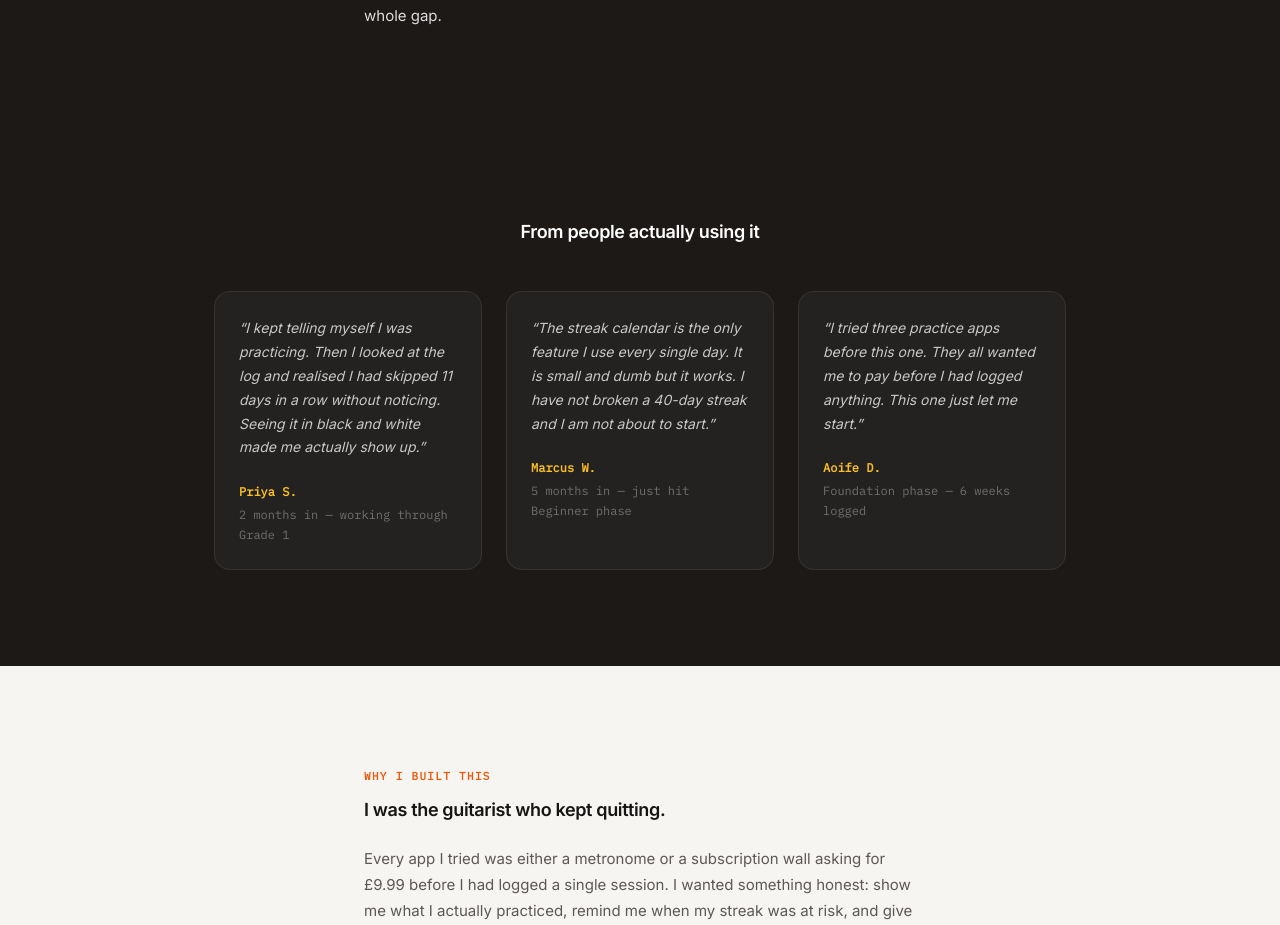
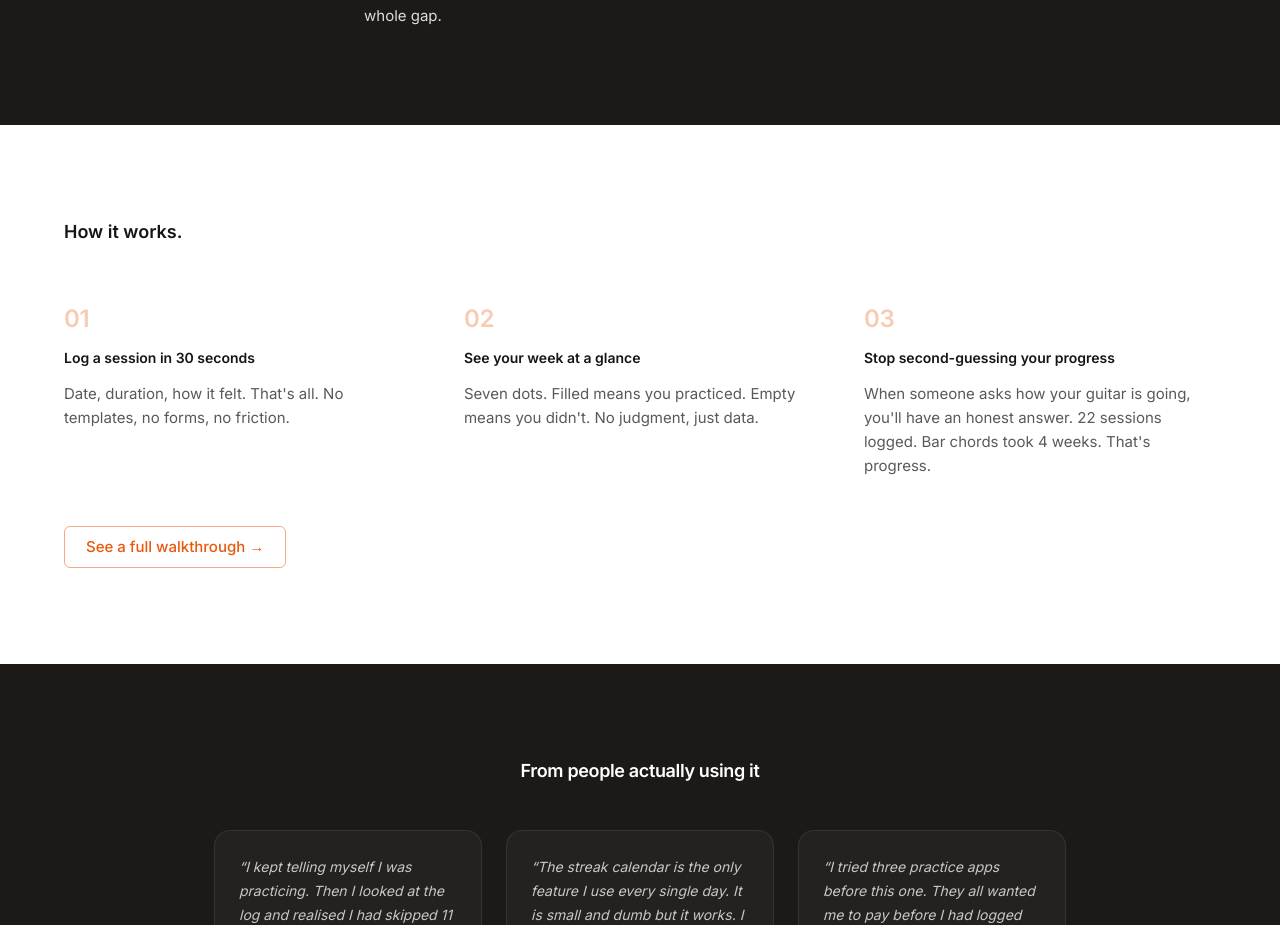
Before and after one commit to rajathbrgowda/guitar-mastery-hub, a React (Vite) app in the folder client/: page / in a window 1280 px wide. Shown: the part 1689-2614 px from the top of the page. Built offline with nearby package versions, Linux system fonts and the light colour scheme; no server answers.

Commit message:
feat(landing): add HowItWorks section — 3-step user journey

```diff
--- /dev/null
+++ b/client/src/components/landing/HowItWorks.tsx
@@ -0,0 +1,59 @@
+import Box from '@mui/material/Box';
+import Button from '@mui/material/Button';
+import Container from '@mui/material/Container';
+import Grid from '@mui/material/Grid';
+import Typography from '@mui/material/Typography';
+import { Link as RouterLink } from 'react-router-dom';
+
+const STEPS = [
+  {
+    number: '01',
+    title: 'Log a session in 30 seconds',
+    description: "Date, duration, how it felt. That's all. No templates, no forms, no friction.",
+  },
+  {
+    number: '02',
+    title: 'See your week at a glance',
+    description:
+      "Seven dots. Filled means you practiced. Empty means you didn't. No judgment, just data.",
+  },
+  {
+    number: '03',
+    title: 'Stop second-guessing your progress',
+    description:
+      "When someone asks how your guitar is going, you'll have an honest answer. 22 sessions logged. Bar chords took 4 weeks. That's progress.",
+  },
+];
+
+export default function HowItWorks() {
+  return (
+    <Box id="how-it-works" sx={{ py: { xs: 8, md: 12 } }}>
+      <Container maxWidth="lg">
+        <Typography variant="h4" sx={{ mb: 8, fontWeight: 700 }}>
+          How it works.
+        </Typography>
+        <Grid container spacing={6}>
+          {STEPS.map((step) => (
+            <Grid key={step.number} size={{ xs: 12, md: 4 }}>
+              <Typography
+                variant="h2"
+                sx={{ fontWeight: 900, color: 'primary.main', opacity: 0.3, lineHeight: 1, mb: 2 }}
+              >
+                {step.number}
+              </Typography>
+              <Typography variant="h6" sx={{ fontWeight: 700, mb: 1.5 }}>
+                {step.title}
+              </Typography>
+              <Typography color="text.secondary">{step.description}</Typography>
+            </Grid>
+          ))}
+        </Grid>
+        <Box sx={{ mt: 6 }}>
+          <Button component={RouterLink} to="/demo" variant="outlined" size="large">
+            See a full walkthrough →
+          </Button>
+        </Box>
+      </Container>
+    </Box>
+  );
+}
--- a/client/src/pages/Landing.tsx
+++ b/client/src/pages/Landing.tsx
@@ -10,6 +10,7 @@ import { useAuth } from '../context/AuthContext';
 import { DarkModeToggle } from '../components/DarkModeToggle';
 import { RoomScene } from '../components/RoomScene';
 import { ROOM_SCENE_ENABLED } from '../lib/featureFlags';
+import HowItWorks from '../components/landing/HowItWorks';
 import IsThisForYou from '../components/landing/IsThisForYou';
 import TheProblem from '../components/landing/TheProblem';
 import WeekStripMockup from '../components/landing/WeekStripMockup';
@@ -206,6 +207,9 @@ export default function Landing() {
       {/* ── TheProblem ───────────────────────────────────────────────────────── */}
       <TheProblem />
 
+      {/* ── HowItWorks ───────────────────────────────────────────────────────── */}
+      <HowItWorks />
+
       {/* ── Testimonials (redesigned) ─────────────────────────────────────────── */}
       <TestimonialSection />
 
```
Also changed, not shown: 1 other file (tests, documents, lock files or other folders).
